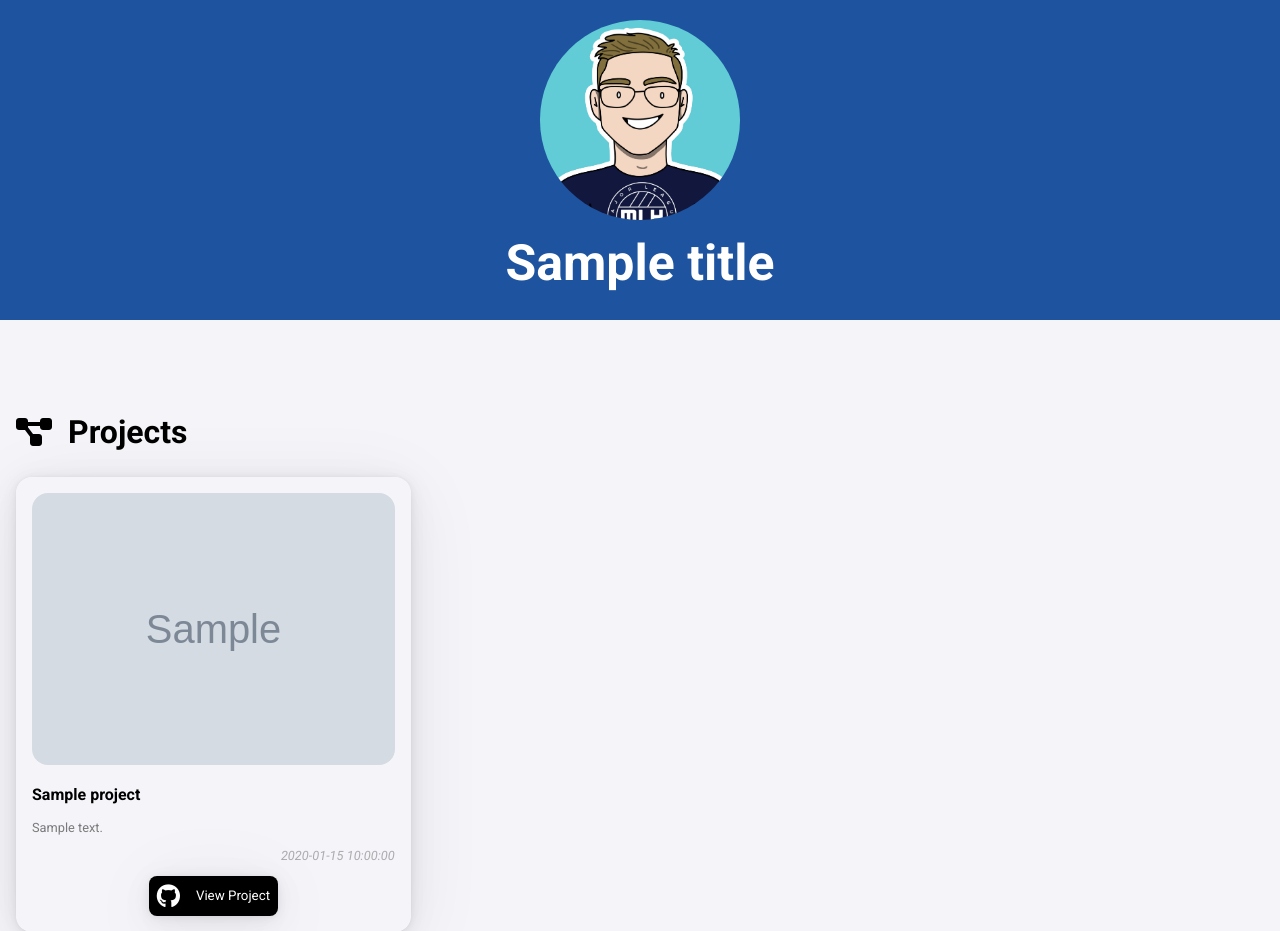
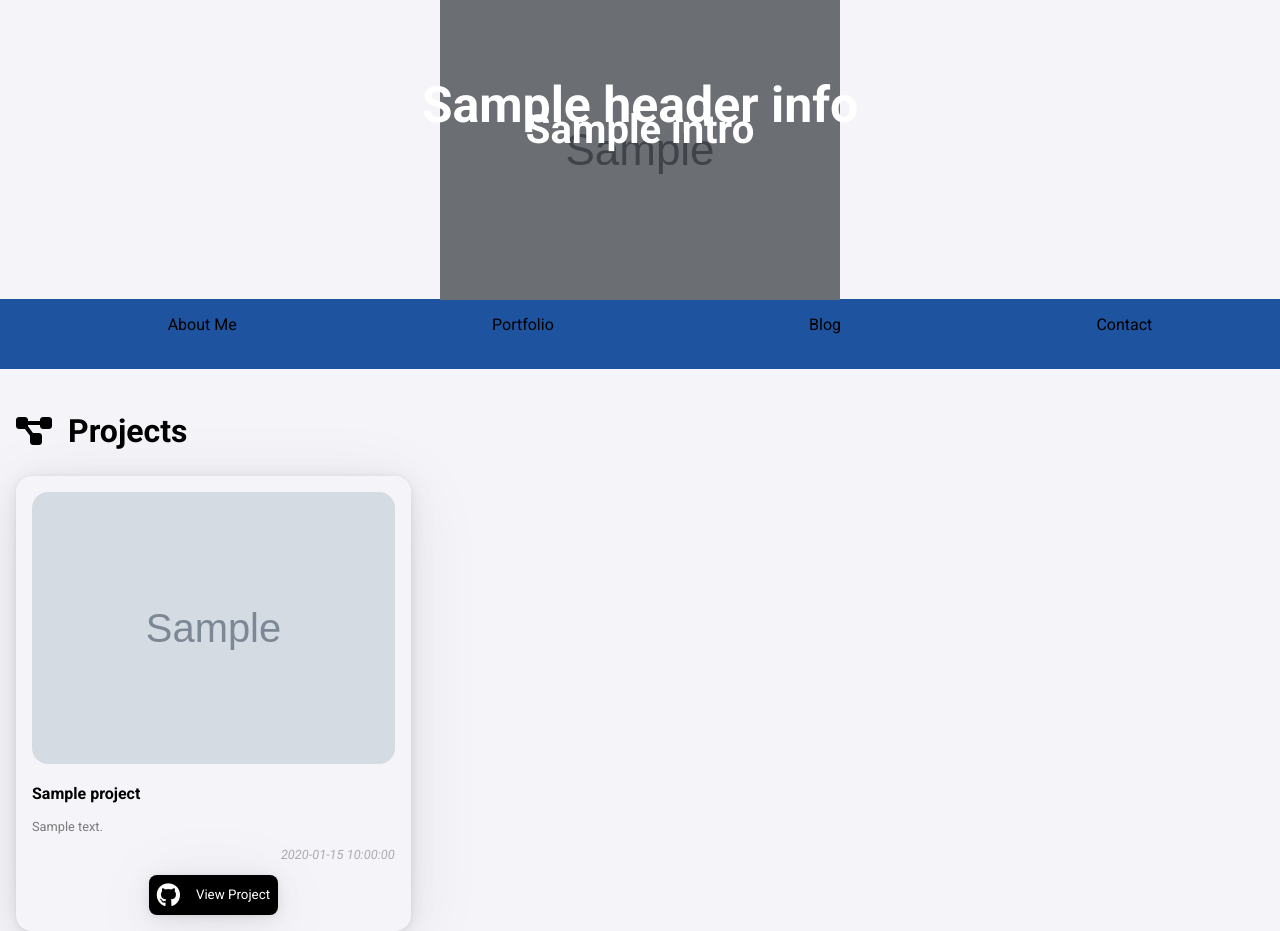
Before and after one commit to angelaw7/mlh-portfolio, a Flask app: template app/templates/index.html in a window 1280 px wide. Shown: the part 70-1001 px from the top of the page. Run offline with Flask 2, Linux system fonts and the light colour scheme; the template is opened without the code that fills it: most values are stand-ins (such as "Sample title", 1, 10 or a date in 2020); grey boxes marked "Sample" are stand-in pictures; some libraries are stand-ins or nearby versions.

Commit message:
add header

```diff
--- a/app/__init__.py
+++ b/app/__init__.py
@@ -4,6 +4,12 @@ from dotenv import load_dotenv
 
 load_dotenv()
 app = Flask(__name__)
+
+headerInfo = {
+    'img':'./static/img/coverimg.jpg',
+    'name': 'fellow name ;D',
+    'intro': 'three words here'
+}
 
 projects = [
     {
@@ -24,4 +30,7 @@ projects = [
 
 @app.route('/')
 def index():
-    return render_template('index.html', title="MLH Fellow", url=os.getenv("URL"), projects=projects)
+    return render_template('index.html', title="MLH Fellow", url=os.getenv("URL"), headerInfo=headerInfo, projects=projects)
+
+if __name__ == "__main__":
+    app.run(debug=True)
--- a/app/static/styles/main.css
+++ b/app/static/styles/main.css
@@ -50,32 +50,54 @@ body {
 }
 
 .profile {
-    background-color: #1d539f !important;
     text-align: center;
-    height: 320px;
-    margin-bottom: 50px;
+    height: 60%;
+    margin-bottom: -5px;
+    position: relative;
 }
 
 .profile h1 {
-        font-size: 50px;
-        font-weight: 700;
-        color: white;
+    position: absolute;
+    text-align: center;
+    align-content: center;
+    top: 25%;
+    width: 100%;
+    margin: 0 auto;
+    font-size: 50px;
+    font-weight: 700;
+    color: rgb(255, 255, 255);
+}
+
+.profile h3 {
+    font-size: 40px;
+    position: absolute;
+    text-align: center;
+    align-content: center;
+    top: 35%;
+    width: 100%;
+    margin: 0 auto;
+    color: rgb(255, 255, 255);
+
 }
 
 .profile img {
-        border-radius: 50%;
-        max-width: 100%;
-        max-height: 100%;
-        margin-left: auto;
-        margin-right: auto;
-        display: block;
-        padding: 20px;
+    filter: brightness(50%);
 }
 
-.profile .profile-picture {
-    margin-bottom: 30px;
-    height: 200px;
+
+.navbar {
+    background-color: #1d539f;
+    height: 70px;
+    display: flex;
 }
+
+.navbarItems {
+    display: flex;
+    justify-content: space-around;
+    width: 100%;
+    list-style-type: none;
+}
+
 
 .banner {
     padding: 20px 0px 50px 0px;
--- a/app/templates/index.html
+++ b/app/templates/index.html
@@ -17,7 +17,7 @@
     <link lang='sass' rel="stylesheet" href="./static/styles/main.css">
     <link rel='icon' href='./static/img/favicon.ico' type='image/x-icon' />
     <script src="https://kit.fontawesome.com/792cf20241.js" crossorigin="anonymous"></script>
-    <title>{{ title }}</title>
+    <title>{{ headerInfo.name }}</title>
 </head>
 
 <body>
@@ -31,13 +31,22 @@
         </div>
     </header>
 
+    <!-- Header -->
     <div class="profile">
-        <div id="profile-picture" class="profile-picture">
-            <img src="./static/img/logo.jpg">
-        </div>
-        <h1>{{ title }}</h1>
+        <img src={{headerInfo.img}} alt="cover"/>
+        <h1>{{headerInfo.name}}</h1>
+        <h3>{{headerInfo.intro}}</h3>
     </div>
 
+    <!-- Navbar -->
+    <div class="navbar">
+        <ul class="navbarItems">
+            <li>About Me</li>
+            <li>Portfolio</li>
+            <li>Blog</li>
+            <li>Contact</li>
+        </ul>
+    </div>
     <!-- Projects -->
     <section class="projects">
 
```
Also changed, not shown: app/static/img/coverimg.jpg (added), 1 other file.
